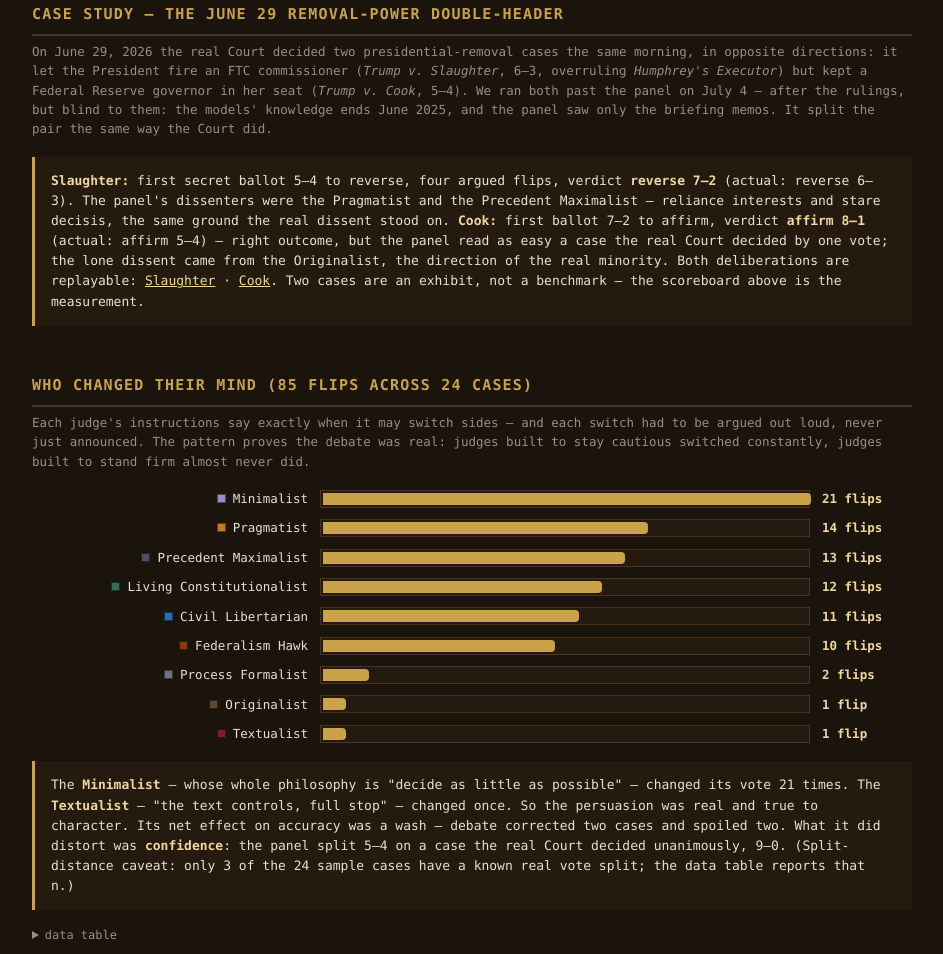
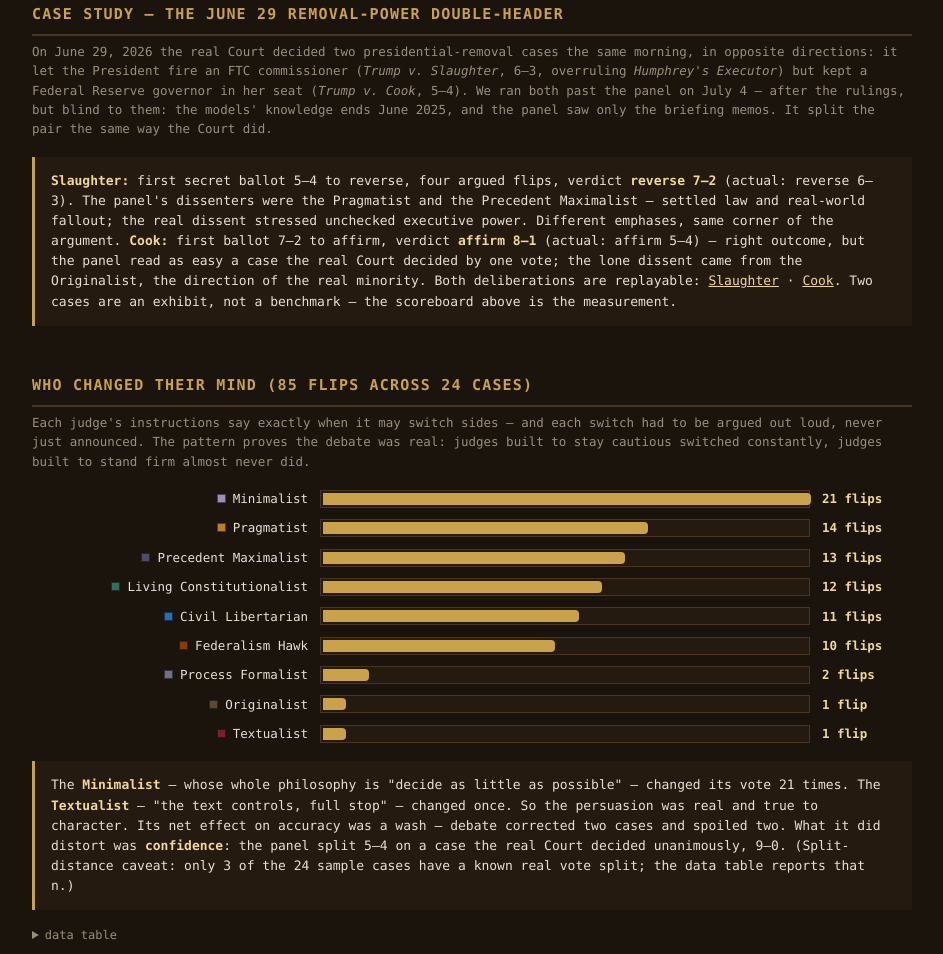
Before and after one commit to tmoody1973/split-decision, a website built with Vite: page courtroom/findings.html in a window 1280 px wide. Shown: the part 1191-2145 px from the top of the page, without its empty margins (168-1111 px from the left). Built offline with nearby package versions, Linux system fonts and the light colour scheme.

Commit message:
fix(site): findings double-header — describe the real Slaughter dissent accurately
Verified against SCOTUSblog coverage: the dissent's core argument was
unchecked executive power and dismantled congressional safeguards, not
stare decisis alone. Softened the panel-to-Court dissent mapping to match.

```diff
--- a/courtroom/findings.html
+++ b/courtroom/findings.html
@@ -106,8 +106,9 @@
         the panel saw only the briefing memos. It split the pair the same way the Court did.</p>
         <div class="note"><b>Slaughter:</b> first secret ballot 5–4 to reverse, four argued flips,
         verdict <b>reverse 7–2</b> (actual: reverse 6–3). The panel's dissenters were the
-        Pragmatist and the Precedent Maximalist — reliance interests and stare decisis, the same
-        ground the real dissent stood on. <b>Cook:</b> first ballot 7–2 to affirm, verdict
+        Pragmatist and the Precedent Maximalist — settled law and real-world fallout; the real
+        dissent stressed unchecked executive power. Different emphases, same corner of the
+        argument. <b>Cook:</b> first ballot 7–2 to affirm, verdict
         <b>affirm 8–1</b> (actual: affirm 5–4) — right outcome, but the panel read as easy a case
         the real Court decided by one vote; the lone dissent came from the Originalist, the
         direction of the real minority. Both deliberations are replayable:
```
